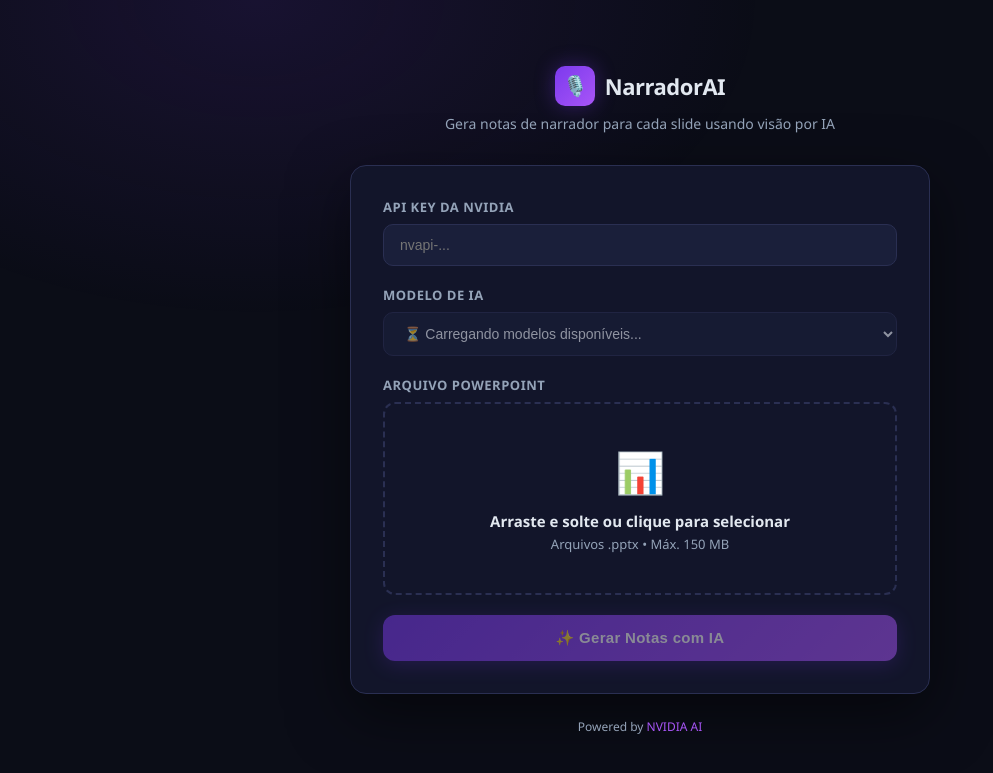
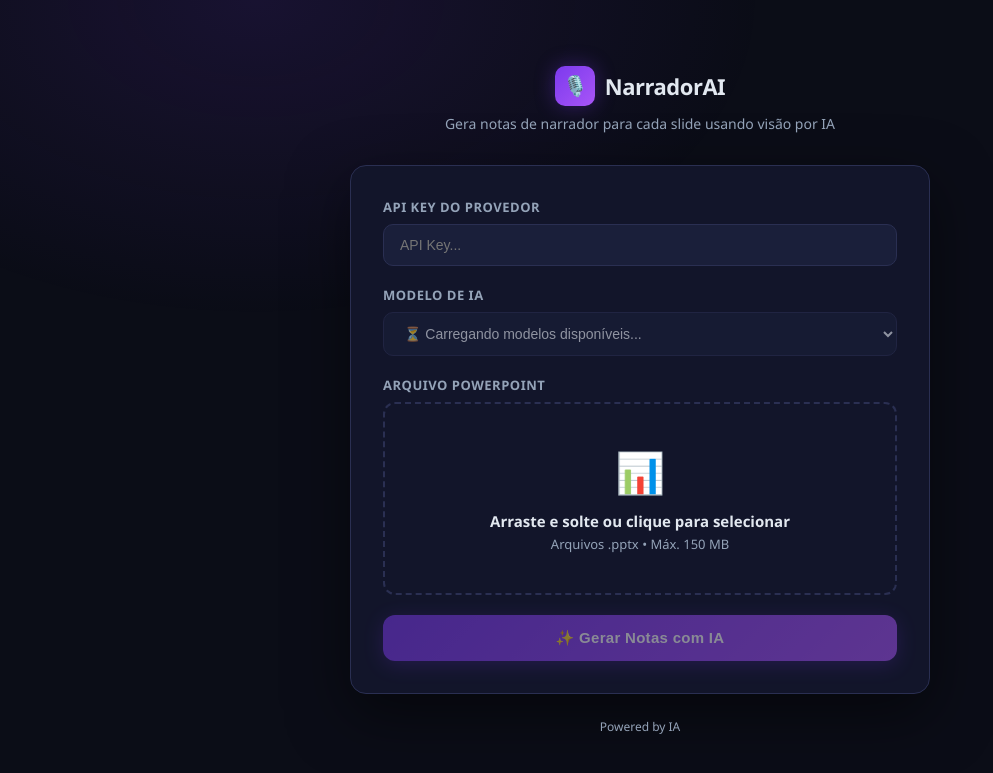
Before and after one commit to daset-net/narrador-ia, a Flask app: page / in a window 1280 px wide. Shown: the top 773 px of the page, without its empty margins (0-993 px from the left). Run offline with Flask 3, Linux system fonts and the light colour scheme; parts of the project's set-up code (start-up, migrations or seed data) failed here and were passed over.

Commit message:
Update app.py and index.html via AI

```diff
--- a/app.py
+++ b/app.py
@@ -27,6 +27,9 @@
 # --- Env vars ---
 # Suporta 'chave-api', 'NVIDIA_API_KEY' e 'GROQ_API_KEY' (para manter compatibilidade)
 ENV_API_KEY = (os.environ.get('chave-api', '') or os.environ.get('NVIDIA_API_KEY', '') or os.environ.get('GROQ_API_KEY', '')).strip()
+
+API_BASE_URL = os.environ.get('API_BASE_URL', 'https://api.groq.com/openai/v1').strip().rstrip('/')
+DEFAULT_MODEL = os.environ.get('DEFAULT_MODEL', 'openai/gpt-oss-120b').strip()
 
 # Suporte a múltiplos usuários via APP_USUARIO_01/APP_SENHA_01 ... APP_USUARIO_99/APP_SENHA_99
 # Também aceita o formato legado APP_USUARIO/APP_SENHA como usuário único
@@ -351,6 +354,7 @@
 - Explique e desenvolva o conteúdo do slide de forma natural para fala, sem extrapolar muito além do que está mostrado.
 - Inclua frases de transição suaves e naturais.
 - Mantenha tom profissional e acessível.
+- NUNCA use saudações temporais (como "bom dia", "boa tarde", "boa noite" ou "olá"). O conteúdo será usado por alunos EAD que poderão assistir em qualquer horário.
 - IGNORE completamente quaisquer marcas d'água, logos, rodapés ou watermarks visíveis no slide (ex: NotebookLM, Google, etc.) — não os mencione de forma alguma.
 {position_instruction}
 - Retorne SOMENTE o texto corrido das notas, sem títulos, marcadores ou qualquer formatação."""
@@ -367,7 +371,7 @@
                     "Content-Type": "application/json"
                 }
 
-                resp_api = requests.post("https://integrate.api.nvidia.com/v1/chat/completions", headers=headers, json=payload, timeout=60)
+                resp_api = requests.post(f"{API_BASE_URL}/chat/completions", headers=headers, json=payload, timeout=60)
                 resp_api.raise_for_status()
                 notes_text = resp_api.json()['choices'][0]['message']['content'].strip()
                 notes_text = clean_watermarks(notes_text)
@@ -380,7 +384,7 @@
             tf = notes_slide.notes_text_frame
             tf.text = notes_text
 
-            # Respeitar limite de requisições da NVIDIA (40 RPM -> 1 req a cada 1.5s)
+            # Respeitar limite de requisições (ajustável se necessário)
             time.sleep(2)
 
         output_path = os.path.join(job_dir, 'output.pptx')
@@ -437,20 +441,20 @@
     # Informa ao template se a API key está pré-configurada no ambiente
     has_env_key = bool(ENV_API_KEY)
     auth_enabled = AUTH_ENABLED
-    return render_template('index.html', has_env_key=has_env_key, auth_enabled=auth_enabled)
+    return render_template('index.html', has_env_key=has_env_key, auth_enabled=auth_enabled, default_model=DEFAULT_MODEL)
 
 
 @app.route('/models')
 @login_required
 def get_models():
-    """Busca modelos disponíveis na API da NVIDIA."""
-    api_key = ENV_API_KEY or request.headers.get('X-Nvidia-Key', '').strip()
+    """Busca modelos disponíveis na API do provedor."""
+    api_key = ENV_API_KEY or request.headers.get('X-Api-Key', '').strip()
     if not api_key:
         return jsonify({'error': 'API key não disponível.'}), 400
 
     try:
         resp = requests.get(
-            'https://integrate.api.nvidia.com/v1/models',
+            f'{API_BASE_URL}/models',
             headers={'Authorization': f'Bearer {api_key}'},
             timeout=10
         )
@@ -496,8 +500,7 @@
         # Se a API não retornou nenhum (fallback para lista conhecida)
         if not vision_models:
             vision_models = [
-                {'id': 'meta/llama-3.2-11b-vision-instruct', 'label': 'Meta Llama 3.2 11B Vision'},
-                {'id': 'meta/llama-3.2-90b-vision-instruct', 'label': 'Meta Llama 3.2 90B Vision'},
+                {'id': DEFAULT_MODEL, 'label': DEFAULT_MODEL},
             ]
 
         return jsonify({'models': vision_models})
@@ -511,11 +514,11 @@
 def upload():
     # Usa a API key do ambiente se disponível, senão pega do form
     api_key = ENV_API_KEY or request.form.get('api_key', '').strip()
-    model   = request.form.get('model', 'meta/llama-3.3-70b-instruct').strip()
+    model   = request.form.get('model', DEFAULT_MODEL).strip()
     file    = request.files.get('file')
 
     if not api_key:
-        return jsonify({'error': 'A API key da NVIDIA é obrigatória.'}), 400
+        return jsonify({'error': 'A API key do provedor é obrigatória.'}), 400
     if not file:
         return jsonify({'error': 'Nenhum arquivo enviado.'}), 400
     if not file.filename.lower().endswith('.pptx'):
--- a/templates/index.html
+++ b/templates/index.html
@@ -381,12 +381,12 @@
       <!-- API Key: só mostra se não tiver env var -->
       {% if not has_env_key %}
       <div class="form-group">
-        <label>API Key da NVIDIA</label>
-        <input type="password" id="api-key" placeholder="nvapi-..." autocomplete="off" />
+        <label>API Key do Provedor</label>
+        <input type="password" id="api-key" placeholder="API Key..." autocomplete="off" />
       </div>
       {% else %}
       <div class="form-group">
-        <label>API Key da NVIDIA</label>
+        <label>API Key do Provedor</label>
         <div class="env-key-badge">✅ Configurada via variável de ambiente</div>
       </div>
       {% endif %}
@@ -454,7 +454,7 @@
         </div>
         <div class="stat-box">
           <div class="stat-num">AI</div>
-          <div class="stat-label">NVIDIA Vision</div>
+          <div class="stat-label">Visão por IA</div>
         </div>
       </div>
 
@@ -467,7 +467,7 @@
     </div>
 
     <div class="footer">
-      Powered by <a href="https://build.nvidia.com/" target="_blank">NVIDIA AI</a>
+      Powered by IA
     </div>
   </div>
 
@@ -494,7 +494,7 @@
         const headers = {};
         if (!HAS_ENV_KEY) {
           const key = document.getElementById('api-key')?.value?.trim();
-          if (key) headers['X-Nvidia-Key'] = key;
+          if (key) headers['X-Api-Key'] = key;
         }
 
         const res  = await fetch('/models', { headers });
@@ -518,8 +518,7 @@
       } catch (err) {
         // Fallback para modelos conhecidos
         select.innerHTML = `
-          <option value="meta/llama-3.2-11b-vision-instruct">Meta Llama 3.2 11B Vision</option>
-          <option value="meta/llama-3.2-90b-vision-instruct">Meta Llama 3.2 90B Vision</option>
+          <option value="{{ default_model }}">{{ default_model }}</option>
         `;
         select.disabled = false;
         btn.disabled = false;
@@ -600,7 +599,7 @@
       const apiKey = HAS_ENV_KEY ? '' : (document.getElementById('api-key')?.value?.trim() || '');
       const files = fileInput.files;
 
-      if (!HAS_ENV_KEY && !apiKey) return showError('Informe a API key da NVIDIA.');
+      if (!HAS_ENV_KEY && !apiKey) return showError('Informe a API key do provedor.');
       if (!files || files.length === 0) return showError('Selecione pelo menos um arquivo .pptx.');
 
       const btn = document.getElementById('btn-upload');
```
